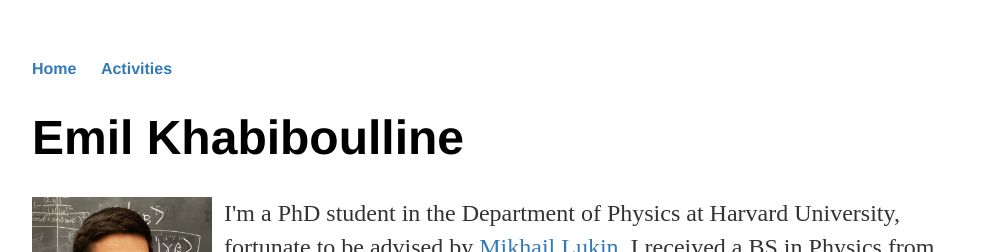
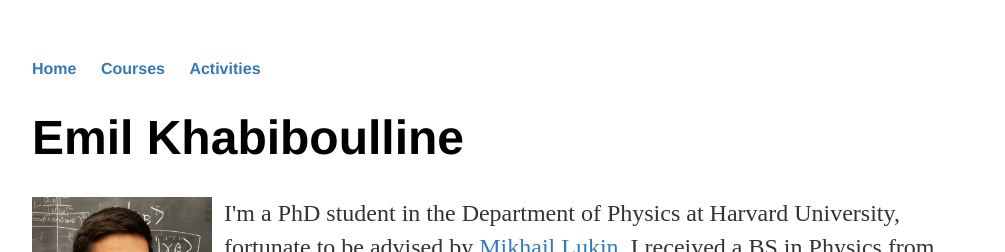
Before and after one commit to emilkhab/emilkhab.github.io, a Jekyll site: the page built from index.html, in a window 1280 px wide. Shown: the top 252 px of the page, without its empty margins (128-1133 px from the left). Built offline with Jekyll 4.4.1, drawn with Linux system fonts in a browser that asks for light colours.

Commit message:
Update default.html

```diff
--- a/_layouts/default.html
+++ b/_layouts/default.html
@@ -9,6 +9,7 @@
 		<nav>
     		<ul>
         		<li><a href="/">Home</a></li>
+			<li><a href="/courses">Courses</a></li>
 			<li><a href="/activities">Activities</a></li>
     		</ul>
 		</nav>
```
